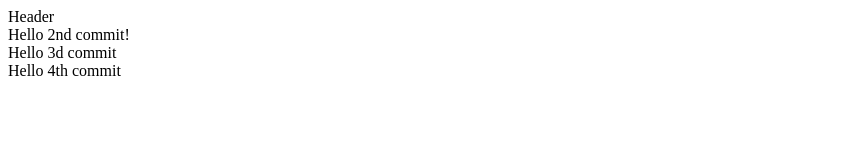
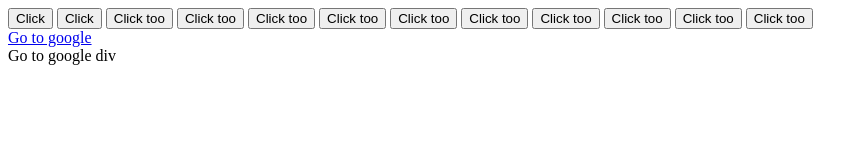
Before and after one commit to AleksandraIP/git-test, a plain HTML site: page index.html in a window 1280 px wide. Shown: the whole page, without its empty margins (0-868 px from the left). Drawn offline with Linux system fonts and the light colour scheme.

Commit message:
listener

```diff
--- a/index.html
+++ b/index.html
@@ -7,10 +7,25 @@
     <title>Document</title>
 </head>
 <body>
-    <header>Header</header>
-    <div class="main">Hello 2nd commit!</div>
-    <footer>Hello 3d commit</footer>
-    <div class="nomain">Hello 4th commit</div>
+    <main class="main">
+    <button data-atribute-price="10" class="button">Click</button>
+    <button data-atribute-price="20" class="button1 ">Click</button>
+
+    <button data-atribute-price="30" class="buttons">Click too</button>
+    <button data-atribute-price="40" class="buttons">Click too</button>
+    <button data-atribute-price="50" class="buttons">Click too</button>
+    <button data-atribute-price="60" class="buttons">Click too</button>
+    <button data-atribute-price="70" class="buttons">Click too</button>
+    <button data-atribute-price="80" class="buttons">Click too</button>
+    <button data-atribute-price="90" class="buttons">Click too</button>
+    <button data-atribute-price="100" class="buttons">Click too</button>
+    <button data-atribute-price="110" class="buttons">Click too</button>
+    <button data-atribute-price="120" class="buttons">Click too</button>
+</main>
+    <a href="https://google.com">Go to google</a>
+    <div class="fake-link">Go to google div</div>
+
+
 
     <script src="script.js"></script>
 </body>
--- a/script.js
+++ b/script.js
@@ -1 +1,35 @@
-console.log('Hello git')
+const button = document.querySelector('.button')
+const button1 = document.querySelector('.button1')
+const main = document.querySelector('.main')
+const link = document.querySelector('a')
+const fakeLink = document.querySelector('.fake-link')
+
+const buttons = document.querySelectorAll('.buttons')
+
+function handleClick(event){
+    event.stopPropagation()
+    console.log('actual element that was clicked', event.target)
+    console.log('this element', event.currentTarget)
+    event.target.style.color ='red'
+}
+//event.target - element was clicked
+//event.current - element where listener was fired
+
+button.addEventListener('click',handleClick)//binding -привязывание к событию
+button1.addEventListener('click',handleClick)
+
+button.removeEventListener('click',handleClick)//unbinding
+
+buttons.forEach(button => {
+    button.addEventListener('click',function(){
+        console.log('One from ten click')
+    })
+})
+
+main.addEventListener('click',handleClick)
+
+link.addEventListener('click', event => event.preventDefault())
+
+fakeLink.addEventListener('click',()=> location.href = 'https://google.com') //div как ссылка не использовать
+
+//почему семантика важна? - 1. SEO - search engine optimization; 2. accesibility - доступность
```
